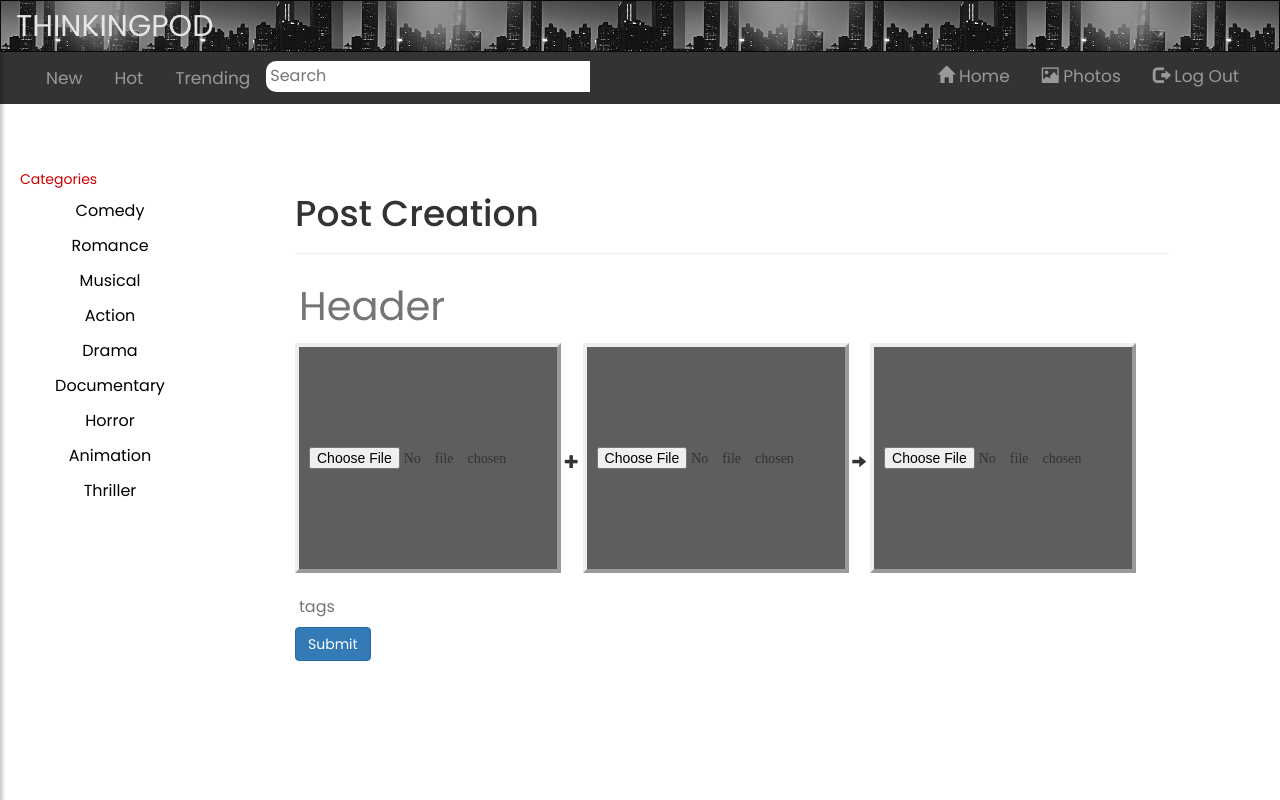
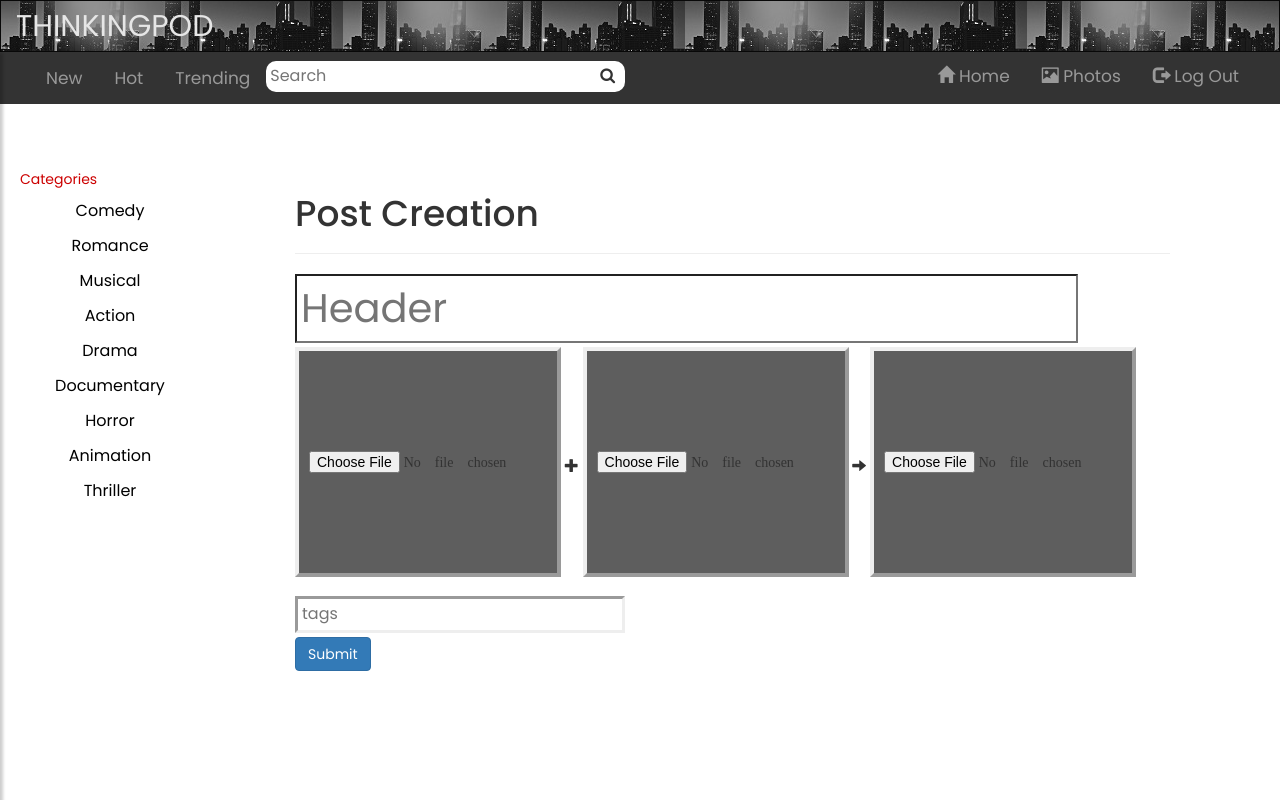
Before and after one commit to JanMaghirang/WEB-PRG, a plain HTML site: page postCreation.html in a window 1280 px wide. Shown: the top 800 px of the page. Drawn offline with nearby package versions, Linux system fonts and the light colour scheme; a web font is replaced by a local one.

Commit message:
Fixed text inputs including Search bar

```diff
--- a/main.css
+++ b/main.css
@@ -28,6 +28,7 @@ a, a:hover, a:focus {
     position: fixed;
     right: 0;
     margin-top: 150px;
+	margin-right: 10px;
     font-size: 30px;
     border-radius: 40px;
     color: white;
@@ -486,9 +487,13 @@ input[type=text] {
   margin-top: 9px;
   margin-bottom:4px;
   font-size: 16px;
-  border:none;
-  border-top-left-radius:10px;
-  border-bottom-left-radius:10px;
+
+}
+
+.searchBar{
+	border:none;
+	border-top-left-radius:10px;
+	border-bottom-left-radius:10px;
 }
 
 .search-container button {
@@ -509,6 +514,11 @@ input[type=text] {
 	font-size: 40px;
 	display: block;
 	font-family: 'Poppins', sans-serif;
+	border-style: inset;
+}
+
+.tagInput{
+	border: inset;
 }
 
 /* ---------------------------------------------------
@@ -659,5 +669,6 @@ footer p a:hover { color:#0C3A85; border-bottom-color: #0C3A85; }
 
 	input[type=text] {
 		border: 1px solid #ccc;
+
 	}
 }
--- a/postCreation.html
+++ b/postCreation.html
@@ -8,7 +8,7 @@
 	<link rel="stylesheet" type="text/css" href="css/bootstrap.min.css">
 	<link rel="stylesheet" type="text/css" href="main.css">
     <link rel="stylesheet" type="text/css" href="https://fonts.googleapis.com/css?family=Open+Sans|Candal|Alegreya+Sans">
-	<link rel="stylesheet" type="text/css" href="css/font-awesome.min.css">
+	<link rel="stylesheet" href="https://cdnjs.cloudflare.com/ajax/libs/font-awesome/4.7.0/css/font-awesome.min.css">
 
 	<!--script src="https://ajax.googleapis.com/ajax/libs/jquery/3.3.1/jquery.min.js"></script-->
 	<script src="js/bootstrap.min.js"></script>
@@ -93,9 +93,12 @@
 		<a href="#">Hot</a>
 		<a href="#">Trending</a>
 
-		<form class="nav navbar-nav navbar-left">
-			<input type="text" name="search" placeholder="Search">
-		</form>
+		<div class="search-container">
+			<form action="/action_page.php">
+				<input type="text" placeholder="Search" name="search" class="searchBar">
+				<button type="submit"><i class="fa fa-search"></i></button>
+			</form>
+		</div>
 
 		<ul class="nav navbar-nav navbar-right">
 			<li><a href="member_home.html" role="button" class="upload" ><span class="glyphicon glyphicon-home"></span> Home</a></li>
@@ -140,7 +143,7 @@
 				</div>
 
 				<div>
-					<input type="text" placeholder="tags">
+					<input type="text" placeholder="tags" class="tagInput">
 				</div>
 
 				<button type="submit" class="btn btn-primary">Submit</button>
```
Also changed, not shown: index.html (+2 -2 lines), member_home.html (+1 -1 lines), post.html (+1 -1 lines).
